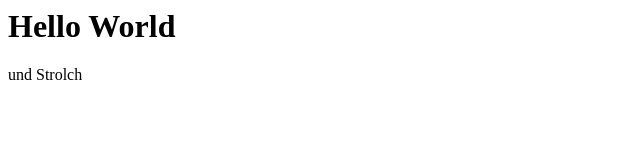
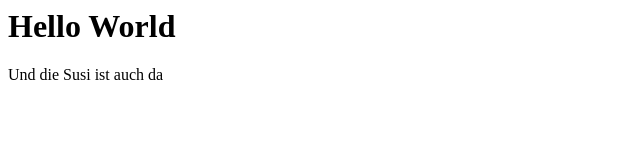
Before and after one commit to rompo9000/testfile, a plain HTML site: page index.html in a window 1280 px wide. Shown: the full height of the page, 0-640 px from the left. Drawn offline with Linux system fonts and the light colour scheme.

Commit message:
Revert "test"

```diff
--- a/index.html
+++ b/index.html
@@ -1,5 +1,3 @@
 <h1>Hello World</h1>
 
-
-
-<p>und Strolch</p>
+<p>Und die Susi ist auch da</p>
```
